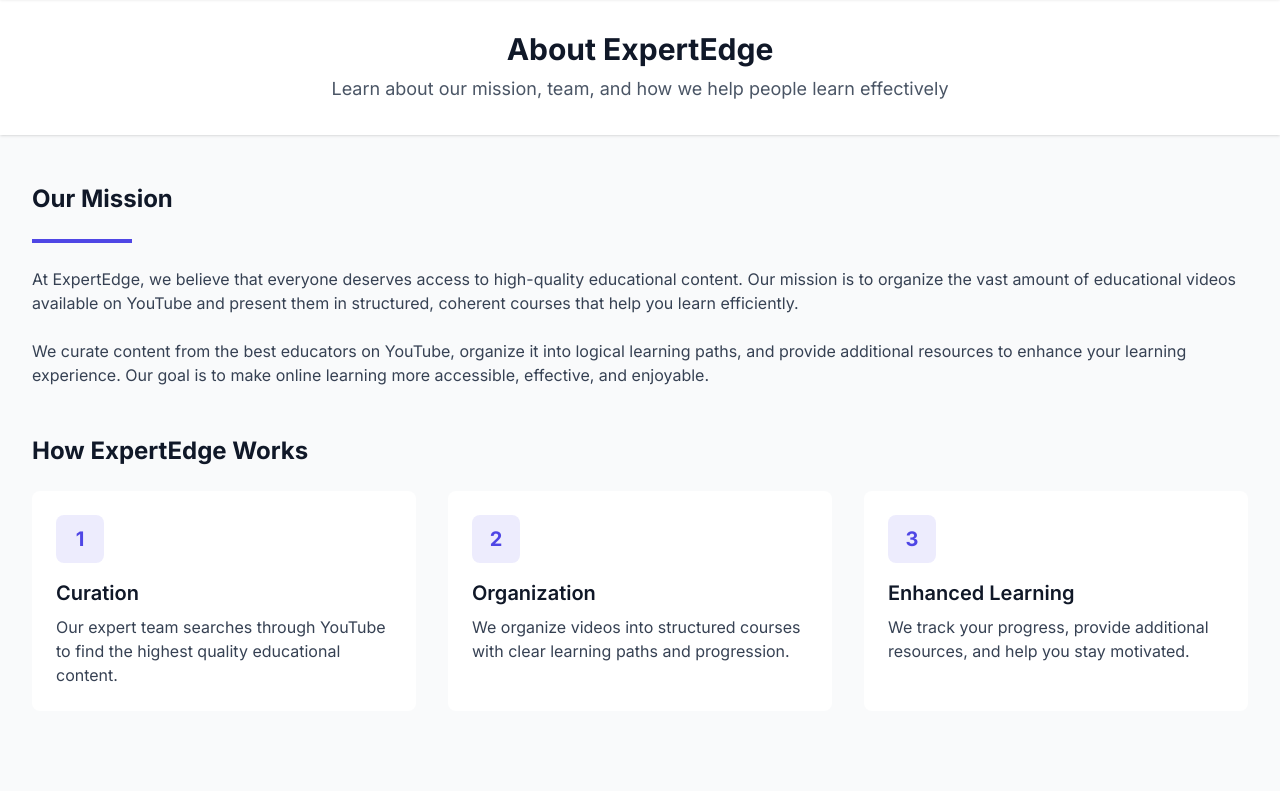
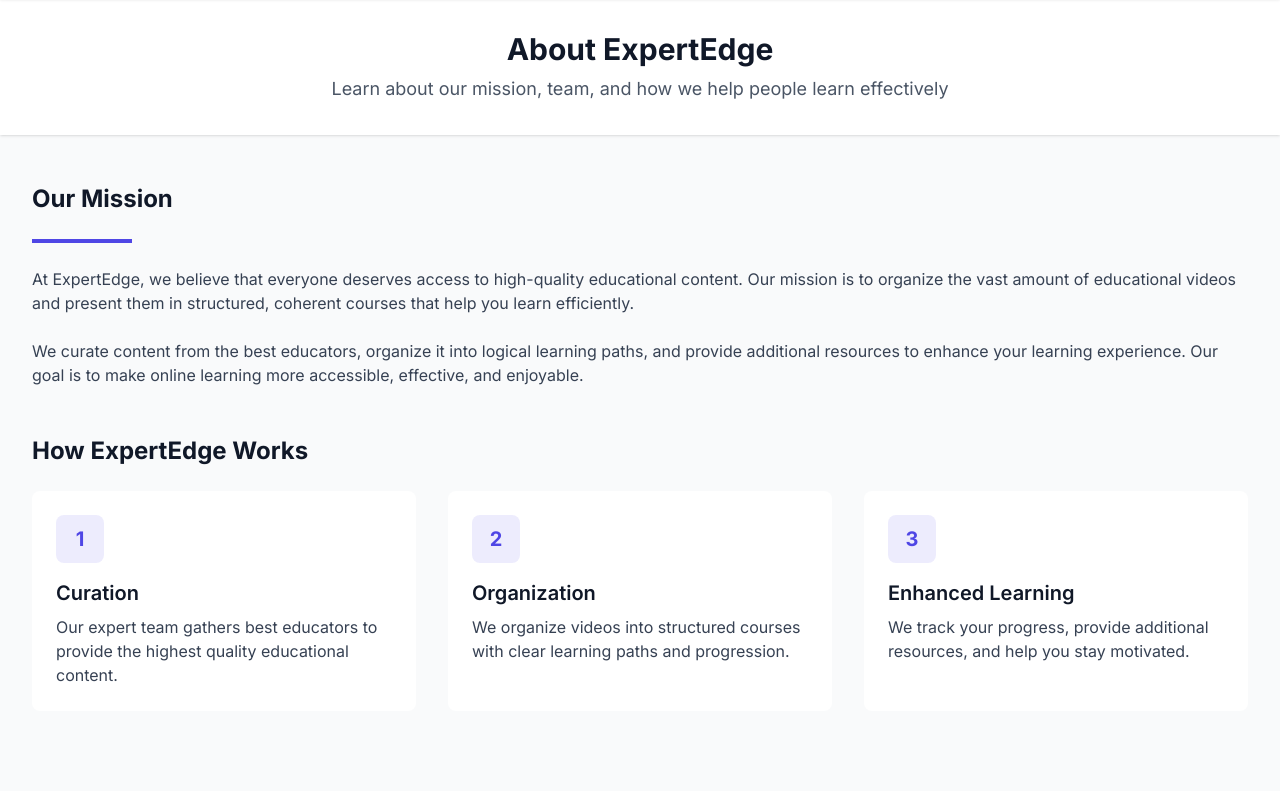
Before and after one commit to akhilsingh01/ExpertEdge, a Flask app: page /about in a window 1280 px wide. Shown: the part 65-857 px from the top of the page. Run offline with Flask 3, Linux system fonts and the light colour scheme; some libraries are stand-ins or nearby versions.

Commit message:
update content

```diff
--- a/templates/about.html
+++ b/templates/about.html
@@ -34,11 +34,10 @@
             <div class="h-1 w-25 bg-primary mt-4 mb-6"></div>
             <p class="text-gray-700 dark:text-gray-300 mb-6">
                 At ExpertEdge, we believe that everyone deserves access to high-quality educational content. Our mission
-                is to organize the vast amount of educational videos available on YouTube and present them in
-                structured, coherent courses that help you learn efficiently.
+                is to organize the vast amount of educational videos and present them in structured, coherent courses that help you learn efficiently.
             </p>
             <p class="text-gray-700 dark:text-gray-300 mb-6">
-                We curate content from the best educators on YouTube, organize it into logical learning paths, and
+                We curate content from the best educators, organize it into logical learning paths, and
                 provide additional resources to enhance your learning experience. Our goal is to make online learning
                 more accessible, effective, and enjoyable.
             </p>
@@ -51,7 +50,7 @@
                         <span class="text-primary font-bold text-xl">1</span>
                     </div>
                     <h3 class="text-xl font-semibold mb-2 dark:text-white">Curation</h3>
-                    <p class="text-gray-700 dark:text-gray-400">Our expert team searches through YouTube to find the
+                    <p class="text-gray-700 dark:text-gray-400">Our expert team gathers best educators to provide the
                         highest quality educational content.</p>
                 </div>
 
@@ -89,8 +88,7 @@
                         <p class="mb-6">ExpertEdge was founded in 2024 with a simple mission: to make
                             quality education accessible to everyone, regardless of their background or location.</p>
                         <p class="mb-6">We believe that knowledge should be freely accessible, and
-                            that by leveraging the power of existing educational content from YouTube, we can create a
-                            structured learning experience that helps people achieve their goals.</p>
+                            that by support of many educators, we can create a structured learning experience that helps people achieve their goals.</p>
                         <p>Our team is made up of passionate educators, technologists, and
                             lifelong learners who work tirelessly to curate the best educational videos and organize
                             them
--- a/templates/footer.html
+++ b/templates/footer.html
@@ -3,8 +3,7 @@
         <div class="grid md:grid-cols-4 gap-8">
             <div>
                 <h3 class="text-2xl font-bold mb-4">Expert<span class="text-secondary">Edge</span></h3>
-                <p class="text-gray-400 mb-4">Your gateway to quality education from the best sources on
-                    YouTube.
+                <p class="text-gray-400 mb-4">Your gateway to quality education from the best educators.
                 </p>
                 <div class="flex space-x-4">
                     <a href="#" class="text-gray-400 hover:text-white">
```
